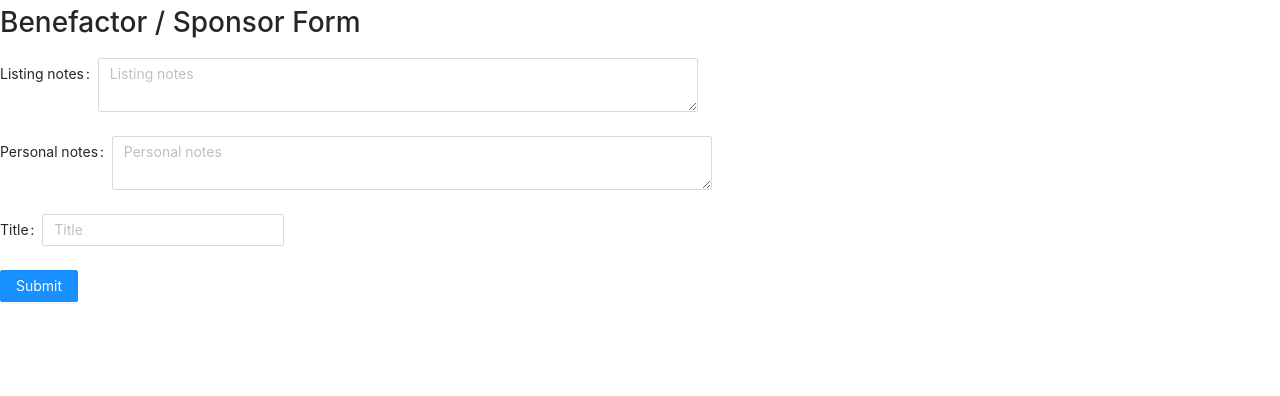
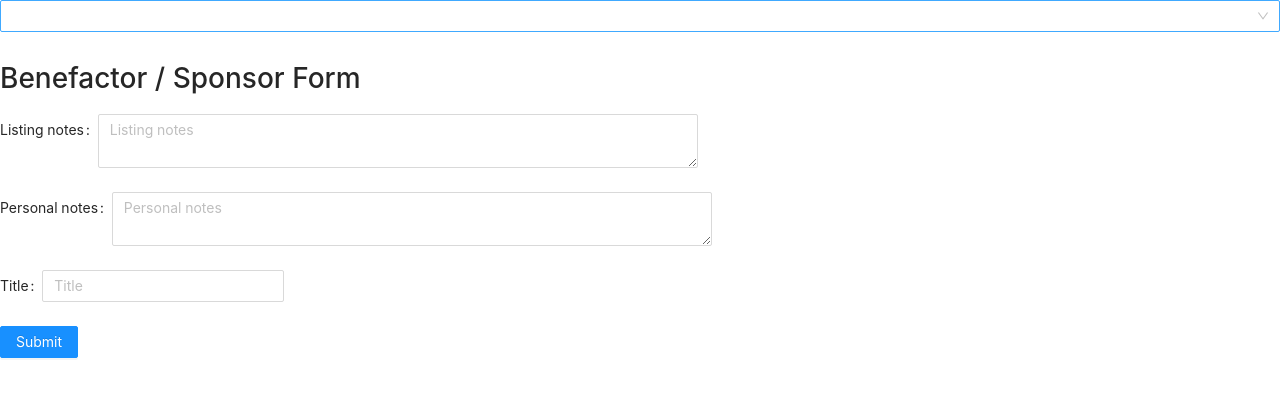
Before and after one commit to BloomTech-Labs/beerthoven-fe, a React (Create React App) app: page /benefactor in a window 1280 px wide. Shown: the top 396 px of the page. Built offline with nearby package versions, Linux system fonts and the light colour scheme.

Commit message:
Benefactor Form edits

```diff
--- a/src/components/forms/BenefactorForm.js
+++ b/src/components/forms/BenefactorForm.js
@@ -1,9 +1,11 @@
 import React from 'react';
 import { useForm } from 'react-hook-form';
 
-import { Form, Input, Button, Row, Col } from 'antd';
+import { Form, Input, Button, Row, Col, Select } from 'antd';
 
+const {Option} = Select;
 const { TextArea } = Input;
+
 
 const BenefactorForm = () => {
 	const { register, handleSubmit, errors } = useForm();
@@ -13,6 +15,11 @@ const BenefactorForm = () => {
 
 	return (
 		<Form onSubmit={handleSubmit(onSubmit)}>
+            <Form.Item name=''>
+                <Select>
+                    <Option>Benefactor / Sponsor Form</Option>
+                </Select>
+            </Form.Item>
 			<h1>Benefactor / Sponsor Form</h1>
 			<Row>
 				<Col>
--- a/src/components/forms/VolunteerForm.js
+++ b/src/components/forms/VolunteerForm.js
@@ -1,6 +1,7 @@
 import React from 'react';
 import { useForm, Controller } from "react-hook-form";
 import { Form, Input, Button, Select } from 'antd';
+const {Option} = Select;
 
 function VolunteerForm() {
   const { control, register, handleSubmit, errors } = useForm();
@@ -12,13 +13,12 @@ function VolunteerForm() {
     <>
     <h2>This form should work (look in console)</h2>
     <form onSubmit={handleSubmit(onSubmit)}>
-    <input control={control} name="firstName" ref={register({ required: true, maxLength: 20 })} />
+    <Controller as={Input} type="text" control={control} name="firstName" />
     {errors.firstName && <p>Required</p>}
 
  <Form.Item label="Example">
       <Controller as={Input} control={control} name="example" inputRef={register} />
       {errors.example && <p>Required</p>}
-
  </Form.Item>
 
  <Form.Item label="Name">
@@ -42,8 +42,16 @@ function VolunteerForm() {
           // React Select return object instead of value for selection
           return { value: selected };
         }}
-        defaultValue={{}}
+        // defaultValue={{}}
       /> */}
+
+{/* <Form.Item name="method-of-add"  label="Method of Add">
+						<Controller as={Select}>
+							<Option>select</Option>
+							<Option value="option1">Option 1</Option>
+							<Option value="option2">Option 2</Option>
+						</Select>
+					</Form.Item> */}
 
 	  <button>Submit</button>
     </form>
```
